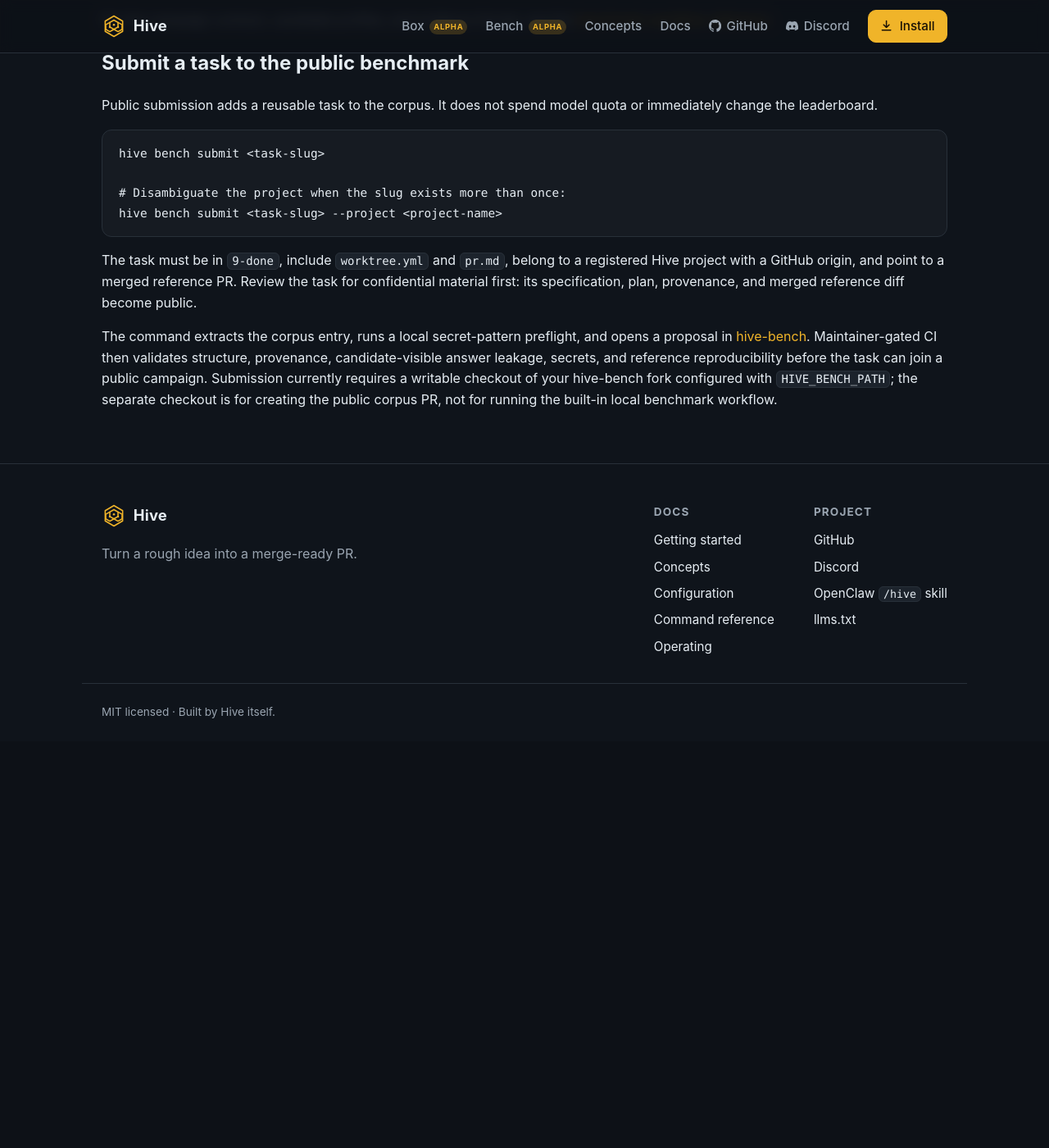
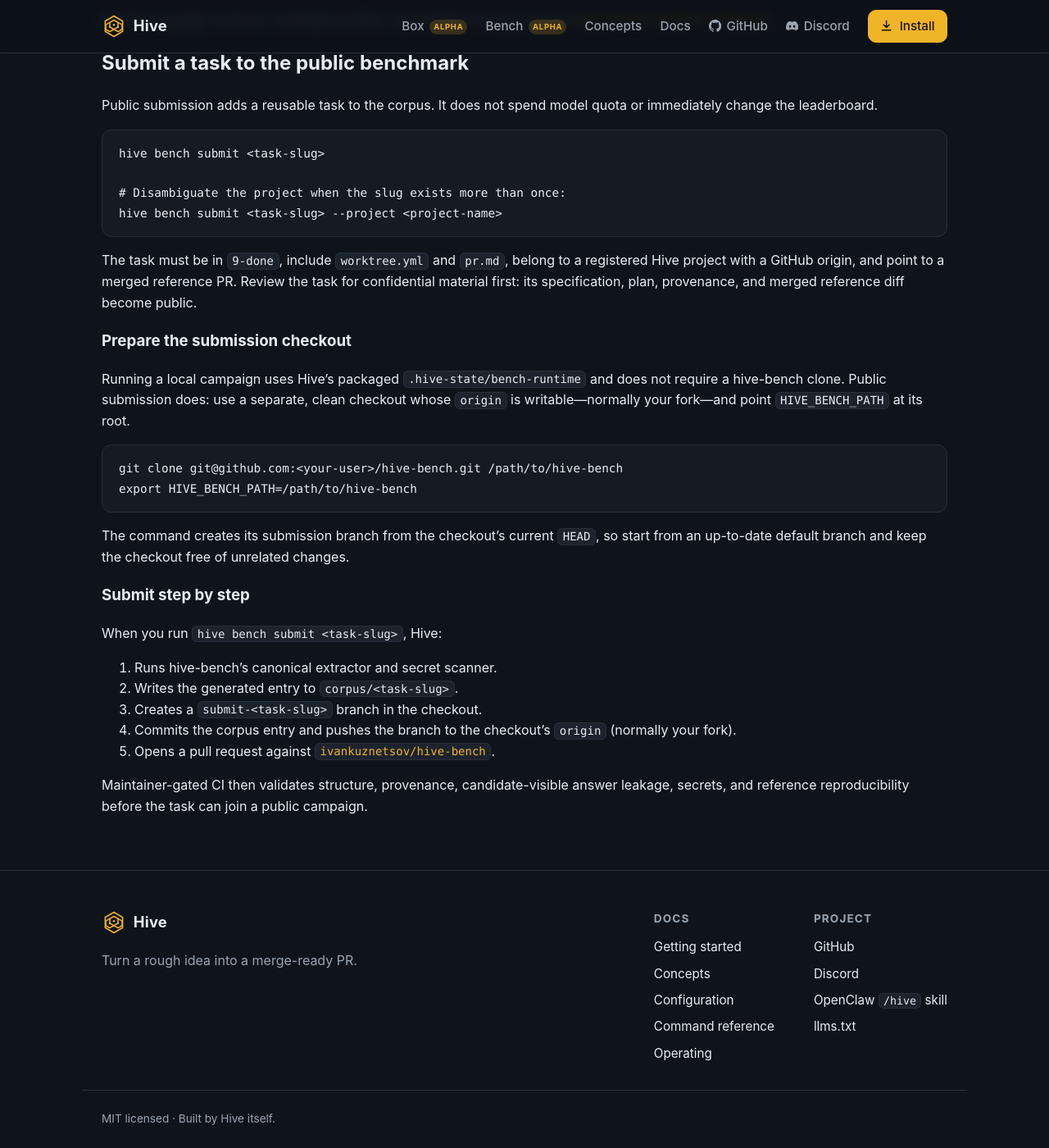
Before and after one commit to ivankuznetsov/hive-site, a Jekyll site: the page built from bench/run.md, in a window 1280 px wide and 1400 px high, scrolled down 1560 px. Shown: the whole window at 82% size. Built offline with Jekyll 4.4.1, drawn with Linux system fonts in a browser that asks for light colours; before the commit the page ends 2464 px from its top, so only the background shows below that.

Commit message:
fix(bench): center info glyphs and clarify submissions

````diff
--- a/_includes/bench/leaderboard.html
+++ b/_includes/bench/leaderboard.html
@@ -118,7 +118,7 @@
                 {%- if forloop.last -%}
                   <span class="bench-info-cluster">{{- task_key_part -}}<button type="button" class="bench-info"
                     aria-label="{{ task.key | escape }}: {{ task.desc | escape }}"
-                    data-bench-tooltip="{{ task.desc | escape }}">i</button></span>
+                    data-bench-tooltip="{{ task.desc | escape }}"><span class="bench-info-glyph" aria-hidden="true">i</span></button></span>
                 {%- else -%}
                   {{- task_key_part -}}-
                 {%- endif -%}
@@ -144,7 +144,7 @@
                   {% assign cache_write_mtokens = stat.tokens.cache_write | times: 0.000001 | round: 3 %}
                   <small><strong>{{ stat.normalized_mtokens }}M </strong><span class="bench-info-cluster"><strong>tokens</strong><button type="button" class="bench-info"
                       aria-label="Token details: fresh input {{ input_mtokens }} million, output {{ output_mtokens }} million, cache read {{ cache_read_mtokens }} million, cache write {{ cache_write_mtokens }} million"
-                      data-bench-tooltip="Fresh input {{ input_mtokens }}M · output {{ output_mtokens }}M · cache read {{ cache_read_mtokens }}M · cache write {{ cache_write_mtokens }}M">i</button></span>
+                      data-bench-tooltip="Fresh input {{ input_mtokens }}M · output {{ output_mtokens }}M · cache read {{ cache_read_mtokens }}M · cache write {{ cache_write_mtokens }}M"><span class="bench-info-glyph" aria-hidden="true">i</span></button></span>
                   </small><br>
                 {% else %}<small>tokens unknown</small><br>{% endif %}
                 <small>{% if stat.wall_minutes %}{{ stat.wall_minutes }} min{% else %}time not recorded{% endif %}</small>
@@ -175,7 +175,7 @@
                 {%- if forloop.last -%}
                   <span class="bench-info-cluster">{{- task_key_part -}}<button type="button" class="bench-info"
                     aria-label="{{ task.key | escape }}: {{ task.desc | escape }}"
-                    data-bench-tooltip="{{ task.desc | escape }}">i</button></span>
+                    data-bench-tooltip="{{ task.desc | escape }}"><span class="bench-info-glyph" aria-hidden="true">i</span></button></span>
                 {%- else -%}
                   {{- task_key_part -}}-
                 {%- endif -%}
--- a/assets/css/landing.scss
+++ b/assets/css/landing.scss
@@ -438,6 +438,7 @@
   height: 1rem; letter-spacing: 0; margin: 0 0 0 0.12rem; padding: 0; place-items: center;
   text-transform: none; vertical-align: 0.05em; width: 1rem;
 }
+.bench-info-glyph { display: block; transform: translateY(0.5px); }
 .bench-info:hover,
 .bench-info:focus-visible { color: var(--accent, #d97757); }
 .bench-info:focus-visible { outline: 2px solid var(--accent, #d97757); outline-offset: 2px; }
--- a/bench/run.md
+++ b/bench/run.md
@@ -102,13 +102,36 @@
 PR. Review the task for confidential material first: its specification, plan,
 provenance, and merged reference diff become public.
 
-The command extracts the corpus entry, runs a local secret-pattern preflight,
-and opens a proposal in
-[hive-bench](https://github.com/ivankuznetsov/hive-bench). Maintainer-gated CI
-then validates structure, provenance, candidate-visible answer leakage,
-secrets, and reference reproducibility before the task can join a public
-campaign. Submission currently requires a writable checkout of your hive-bench
-fork configured with `HIVE_BENCH_PATH`; the separate checkout is for creating
-the public corpus PR, not for running the built-in local benchmark workflow.
+### Prepare the submission checkout
+
+Running a local campaign uses Hive's packaged `.hive-state/bench-runtime` and
+does not require a hive-bench clone. Public submission does: use a separate,
+clean checkout whose `origin` is writable&mdash;normally your fork&mdash;and point
+`HIVE_BENCH_PATH` at its root.
+
+```sh
+git clone git@github.com:<your-user>/hive-bench.git /path/to/hive-bench
+export HIVE_BENCH_PATH=/path/to/hive-bench
+```
+
+The command creates its submission branch from the checkout's current `HEAD`,
+so start from an up-to-date default branch and keep the checkout free of
+unrelated changes.
+
+### Submit step by step
+
+When you run `hive bench submit <task-slug>`, Hive:
+
+1. Runs hive-bench's canonical extractor and secret scanner.
+2. Writes the generated entry to `corpus/<task-slug>`.
+3. Creates a `submit-<task-slug>` branch in the checkout.
+4. Commits the corpus entry and pushes the branch to the checkout's `origin`
+   (normally your fork).
+5. Opens a pull request against
+   [`ivankuznetsov/hive-bench`](https://github.com/ivankuznetsov/hive-bench).
+
+Maintainer-gated CI then validates structure, provenance, candidate-visible
+answer leakage, secrets, and reference reproducibility before the task can join
+a public campaign.
 
 </div></section>
````
